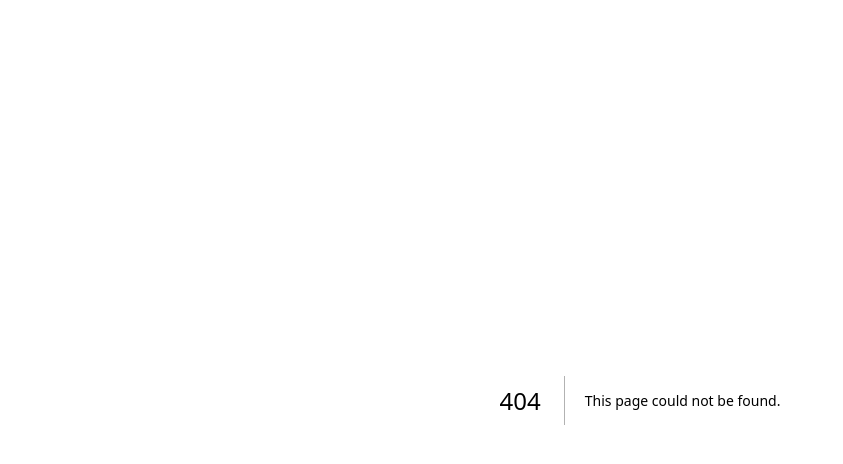
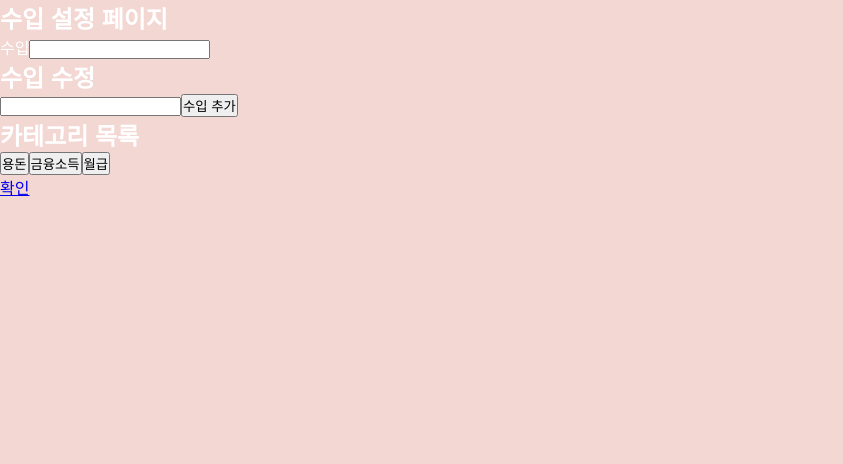
Before and after one commit to KH-Mini-Project-3Team/Account-Book, a Next.js app: page /Categories/SetRevenu in a window 1280 px wide. Before the commit this address had no page. Shown: the top 464 px of the page, without its empty margins (0-843 px from the left). Built offline with nearby package versions, Linux system fonts and the light colour scheme.

Commit message:
[feat] 카테고리별 입력 페이지 기능 구현 완료-> 추후 css 적용 예정

```diff
--- a/app/Categories/page.jsx
+++ b/app/Categories/SetAssets/page.jsx
@@ -1,8 +1,8 @@
 'use client';
 import Link from 'next/link';
-import { useData } from '../contexts/DataContext';
+import { useData } from '../../contexts/DataContext';
 import React, { useState } from "react";
-export default function Categorys(){
+export default function SetAssets(){
   const [selectedAsset, setSelectedAsset] = useState("");
   const [newAsset, setNewAsset] = useState("");
   const {assetList, setAssetList} = useData();
--- /dev/null
+++ b/app/Categories/SetRevenu/page.jsx
@@ -0,0 +1,50 @@
+'use client';
+import Link from 'next/link';
+import { useData } from '../../contexts/DataContext';
+import React, { useState } from "react";
+export default function SetRevenu(){
+  const [selectedRevenu, setSelectedRevenu] = useState("");
+  const [newRevenu, setNewRevenu] = useState("");
+  const {revenuList, setRevenuList} = useData();
+
+  const selectRevenu = (Revenu) => {
+    setSelectedRevenu(Revenu); // 선택된 자산을 업데이트
+  };
+  const addRevenu = () => {
+    setRevenuList([...revenuList, newRevenu]);
+    setNewRevenu("");
+  }
+  const handleInputChange = (e) => {
+    setNewRevenu(e.target.value);
+  }
+
+  return (
+    <div>
+      <h2>수입 설정 페이지</h2>
+      <div>
+        <span>수입</span>
+        <input type="text" value={selectedRevenu} readOnly/>
+      </div>
+      <div>
+        <h2>수입 수정</h2>
+        <div>
+          <input type="text" value={newRevenu} onChange={handleInputChange}/>
+          <button onClick={addRevenu}>수입 추가</button>
+        </div>
+      </div>
+      <div>
+        <h2>카테고리 목록</h2>
+      </div>
+      <div className="category-buttons">
+        {revenuList.map((Revenu) => (
+          <button key={Revenu} onClick={() => selectRevenu(Revenu)}>
+            {Revenu}
+          </button>
+        ))}
+      </div>
+      <div>
+        <Link href="/InputAssets">확인</Link>
+      </div>
+    </div>
+  )
+}
```
Also changed, not shown: app/Categories/SetExpend/page.jsx (added, +50 -0 lines), app/InputAssets/page.jsx (+13 -3 lines).
